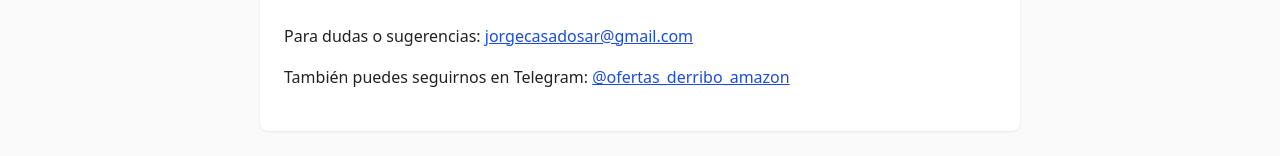
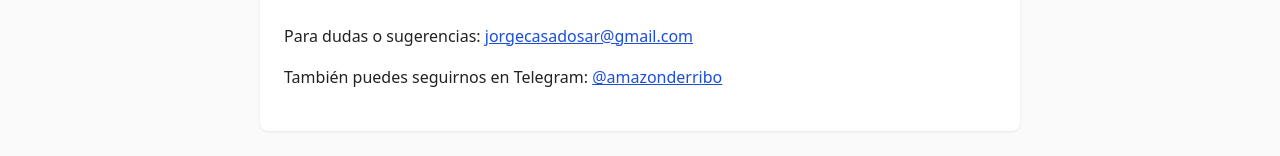
Before and after one commit to kasas1978/derribo-de-precios, a plain HTML site: page index.html in a window 1280 px wide. Shown: the part 872-1028 px from the top of the page. Drawn offline with Linux system fonts and the light colour scheme.

Commit message:
Update index.html

```diff
--- a/index.html
+++ b/index.html
@@ -49,7 +49,7 @@
   <section>
     <h2>Contacto</h2>
     <p>Para dudas o sugerencias: <a href="mailto:jorgecasadosar@gmail.com">jorgecasadosar@gmail.com</a></p>
-    <p>También puedes seguirnos en Telegram: <a href="t.me/amazonderribo">@ofertas_derribo_amazon</a></p>
+    <p>También puedes seguirnos en Telegram: <a href="t.me/amazonderribo">@amazonderribo</a></p>
   </section>
 
 </main>
```
